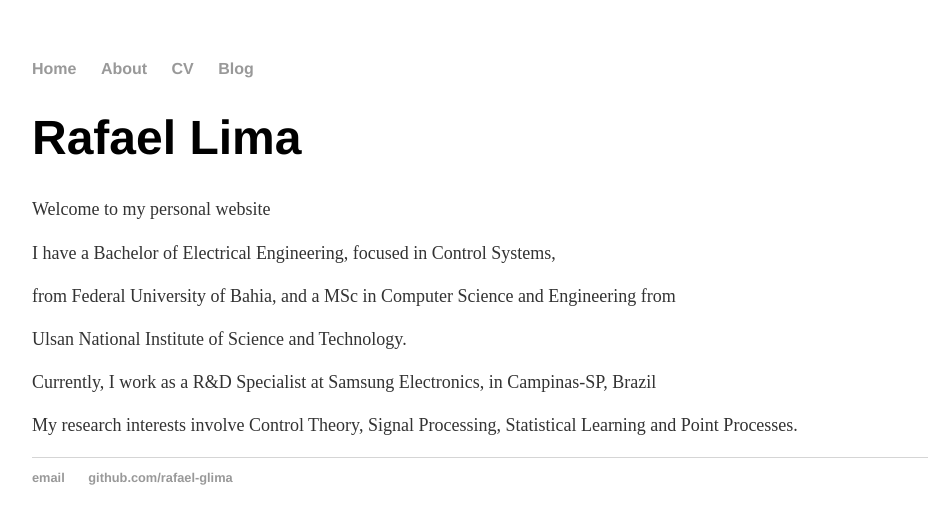
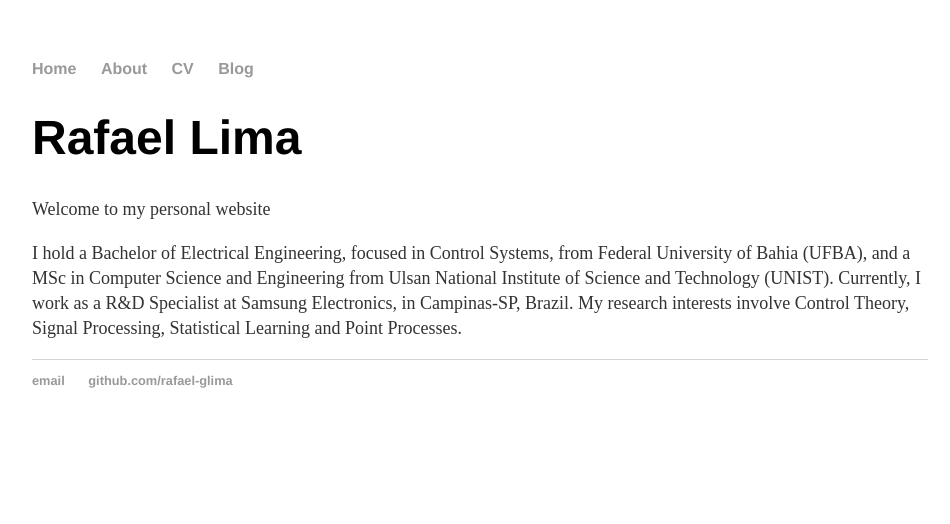
Before and after one commit to rafael-glima/rafael-glima.github.io, a Jekyll site: the page built from index.html, in a window 1280 px wide. Shown: the top 524 px of the page, without its empty margins (160-1110 px from the left). Built offline with Jekyll 4.4.1, drawn with Linux system fonts in a browser that asks for light colours.

Commit message:
Changes in Main Page content

```diff
--- a/index.html
+++ b/index.html
@@ -5,9 +5,9 @@ title: Rafael Lima
 <div class="blurb">
 	<h1>Rafael Lima</h1>
 	<p style="font-size:18px;">Welcome to my personal website</p>
-	<p style="font-size:18px;">I have a Bachelor of Electrical Engineering, focused in Control Systems,</p>
-	<p style="font-size:18px;"> from Federal University of Bahia, and a MSc in Computer Science and Engineering from </p>
-	<p style="font-size:18px;">Ulsan National Institute of Science and Technology.</p>
-	<p style="font-size:18px;">Currently, I work as a R&D Specialist at Samsung Electronics, in Campinas-SP, Brazil</p>
-	<p style="font-size:18px;">My research interests involve Control Theory, Signal Processing, Statistical Learning and Point Processes.</p>
+	<p style="font-size:18px;">I hold a Bachelor of Electrical Engineering, focused in Control Systems,
+		from Federal University of Bahia (UFBA), and a MSc in Computer Science and Engineering from
+		Ulsan National Institute of Science and Technology (UNIST).
+		Currently, I work as a R&D Specialist at Samsung Electronics, in Campinas-SP, Brazil.
+		My research interests involve Control Theory, Signal Processing, Statistical Learning and Point Processes.</p>
 </div><!-- /.blurb -->
```
